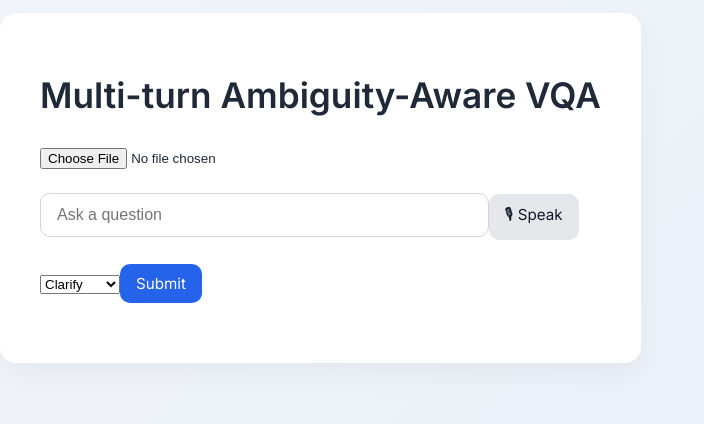
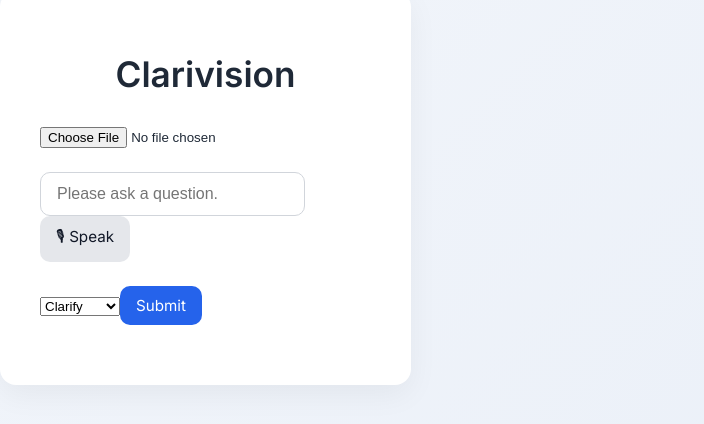
Before and after one commit to YuzhangMei/Self-made-Visual-Question-Answering-System-Simple, a React (Vite) app in the folder frontend/: page / in a window 1280 px wide. Shown: the part 212-636 px from the top of the page, without its empty margins (0-704 px from the left). Built offline with nearby package versions, Linux system fonts and the light colour scheme.

Commit message:
style: update App.jsx and styles.css code style

```diff
--- a/frontend/src/App.jsx
+++ b/frontend/src/App.jsx
@@ -12,22 +12,22 @@ function App() {
   const [followupText, setFollowupText] = useState("");
   const [loading, setLoading] = useState(false);
   const [listening, setListening] = useState(false);
-
+  // Save the instance of SpeechRecognition
   const recognitionRef = useRef(null);
 
-  // ==========================
-  // 🔊 Text-to-Speech
-  // ==========================
+  // Text to Speech
   function speak(text) {
     if (!window.speechSynthesis) return;
-    window.speechSynthesis.cancel();
-
+    window.speechSynthesis.cancel(); // Avoid superposed playing
     const utterance = new SpeechSynthesisUtterance(text);
     utterance.lang = "en-US";
     utterance.rate = 1;
     window.speechSynthesis.speak(utterance);
   }
 
+  // Automatically read the result
+  // and the clarification question
+  // once it is generated
   useEffect(() => {
     if (result) {
       speak(result);
@@ -40,9 +40,7 @@ function App() {
     }
   }, [clarification]);
 
-  // ==========================
-  // 🎙 Speech-to-Text
-  // ==========================
+  // Speech to Text
   function startListening(targetSetter) {
     const SpeechRecognition =
       window.SpeechRecognition || window.webkitSpeechRecognition;
@@ -69,9 +67,7 @@ function App() {
     recognitionRef.current = recognition;
   }
 
-  // ==========================
-  // Submit
-  // ==========================
+  // First-round Submission
   async function handleSubmit(e) {
     e.preventDefault();
 
@@ -100,6 +96,7 @@ function App() {
     }
   }
 
+  // Second-round Clarify Selection
   async function handleClarifySelection(option) {
     const res = await fetch("http://localhost:5000/clarify", {
       method: "POST",
@@ -116,6 +113,7 @@ function App() {
     setFocusReady(data.focus_ready);
   }
 
+  // Third round and later: Follow-up Question
   async function handleFollowup() {
     if (!followupText.trim()) return;
 
@@ -133,6 +131,7 @@ function App() {
     setFollowupText("");
   }
 
+  // Finish conversation
   async function handleEndSession() {
     await fetch("http://localhost:5000/end_session", {
       method: "POST",
@@ -148,7 +147,7 @@ function App() {
 
   return (
     <div className="app-container">
-      <h1 className="app-title">Multi-turn Ambiguity-Aware VQA</h1>
+      <h1 className="app-title">Clarivision</h1>
       <div className="input-group">
         <form onSubmit={handleSubmit}>
           <input
@@ -167,7 +166,7 @@ function App() {
             type="text"
             value={question}
             onChange={(e) => setQuestion(e.target.value)}
-            placeholder="Ask a question"
+            placeholder="Please ask a question."
             style={{ width: "80%" }}
           />
 
```
Also changed, not shown: frontend/src/styles.css (+8 -9 lines).
